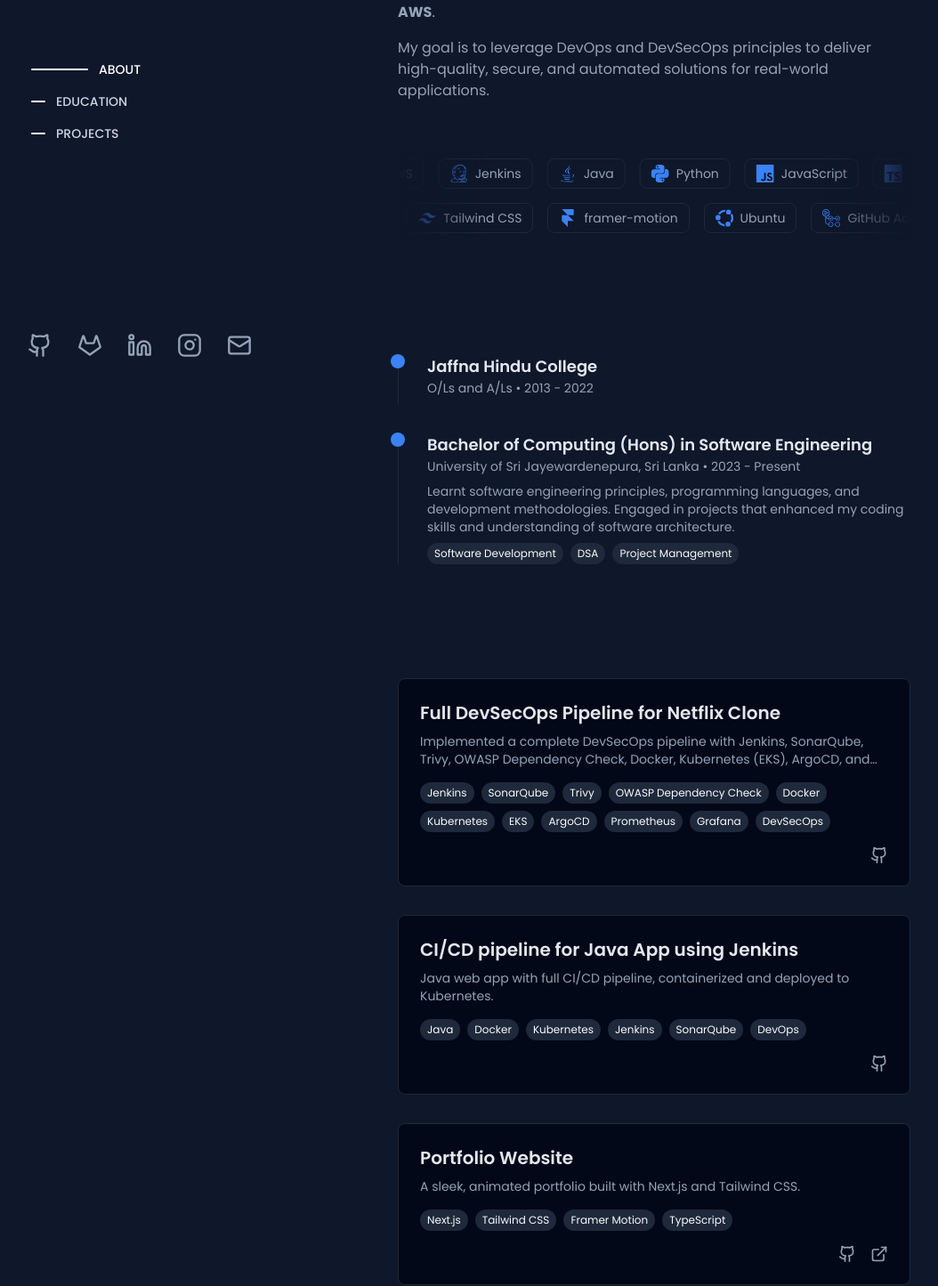
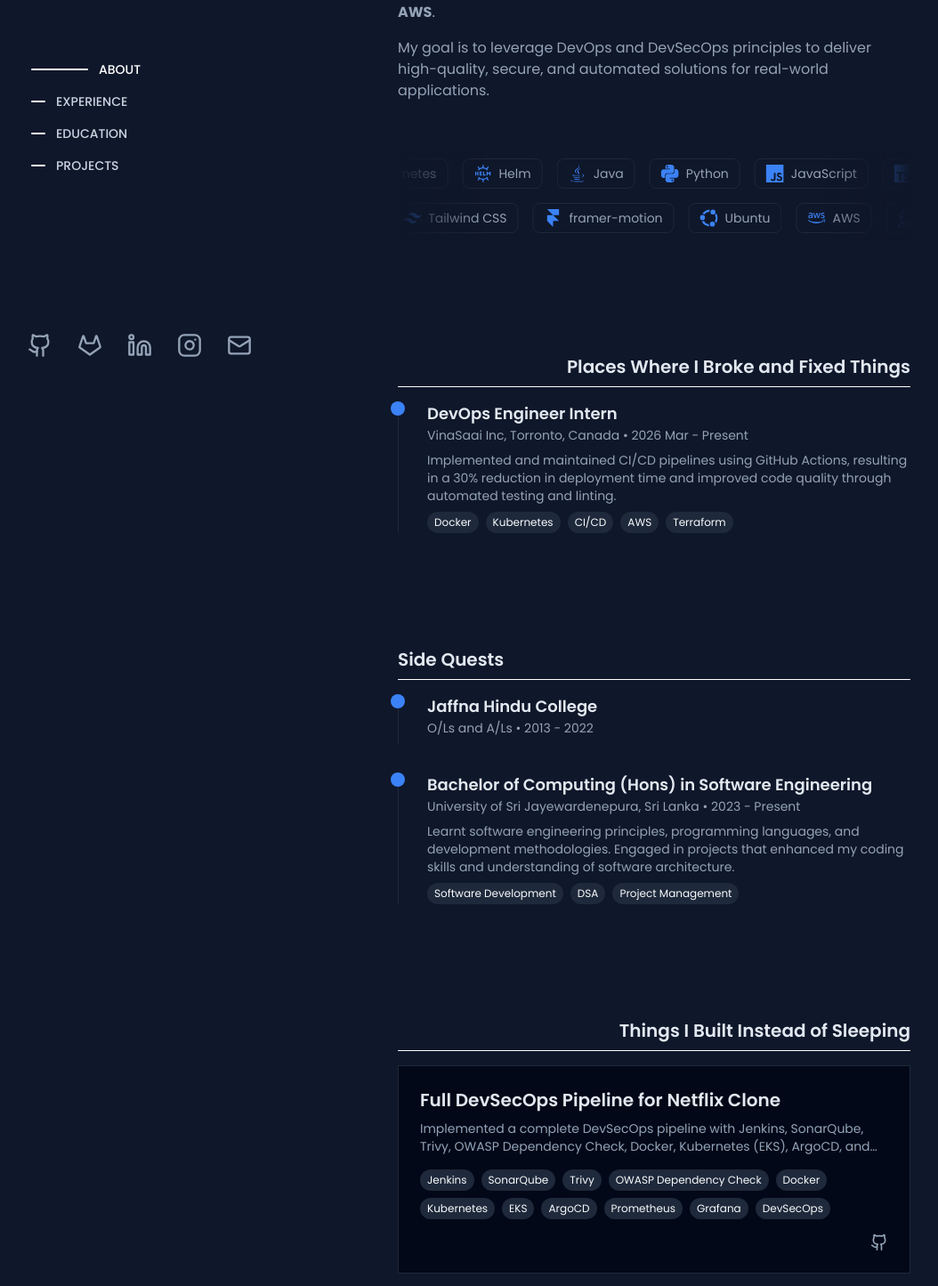
Before and after one commit to kishgi/my-portfolio, a Next.js app: page / in a window 1280 px wide. Shown: the part 350-1795 px from the top of the page at 89% size, without its empty margins (97-1151 px from the left). Built offline with nearby package versions, Linux system fonts and the light colour scheme.

Commit message:
Added Experience

```diff
--- a/app/page.tsx
+++ b/app/page.tsx
@@ -27,8 +27,9 @@ export default function Home() {
                   "
         >
           <About />
+
+          <Experience />
           <Education />
-          {/* <Experience /> */}
           <Projects />
           <Contact />
         </div>
--- a/components/sections/contact.tsx
+++ b/components/sections/contact.tsx
@@ -67,7 +67,7 @@ export function Contact() {
   };
 
   return (
-    <section id="contact" className="py-20">
+    <section id="contact" className="">
       <div className="container mx-auto px-4">
         <motion.div
           initial={{ opacity: 0, y: 20 }}
@@ -77,7 +77,9 @@ export function Contact() {
           className="max-w-3xl mx-auto"
         >
           <div>
-            <h3 className="text-xl font-semibold mb-4">Contact Form</h3>
+            <h3 className="text-xl font-semibold mb-4 justify-end border-b border-white border-border pb-2">
+              Ping Me
+            </h3>
             <form onSubmit={handleSubmit} className="space-y-4">
               {/* Hidden input for Web3Forms access key */}
               <input type="hidden" name="access_key" value={access_key} />
--- a/components/sections/education.tsx
+++ b/components/sections/education.tsx
@@ -29,7 +29,9 @@ export function Education() {
         viewport={{ once: true }}
         transition={{ duration: 0.5 }}
       >
-        {/* <h2 className="text-2xl font-bold mb-8">Experience</h2> */}
+        <h3 className="text-xl font-semibold mb-4 border-b border-white border-border pb-2">
+          Side Quests
+        </h3>
         <div className="space-y-8">
           {experiences.map((exp, index) => (
             <motion.div
--- a/components/sections/experience.tsx
+++ b/components/sections/experience.tsx
@@ -4,25 +4,12 @@ import { motion } from "framer-motion";
 
 const experiences = [
   {
-    title: "Senior Frontend Developer",
-    company: "Tech Company",
-    period: "2022 - Present",
-    description: "Led frontend development for enterprise applications using React, TypeScript, and modern web technologies.",
-    tags: ["React", "TypeScript", "Next.js", "Tailwind CSS"],
-  },
-  {
-    title: "Frontend Developer",
-    company: "Digital Agency",
-    period: "2020 - 2022",
-    description: "Developed responsive web applications and collaborated with designers to implement pixel-perfect UIs.",
-    tags: ["JavaScript", "React", "CSS", "HTML"],
-  },
-  {
-    title: "Junior Developer",
-    company: "Startup",
-    period: "2019 - 2020",
-    description: "Built and maintained client websites, implemented new features, and fixed bugs.",
-    tags: ["HTML", "CSS", "JavaScript", "WordPress"],
+    title: "DevOps Engineer Intern",
+    company: "VinaSaai Inc, Torronto, Canada",
+    period: "2026 Mar - Present",
+    description:
+      "Implemented and maintained CI/CD pipelines using GitHub Actions, resulting in a 30% reduction in deployment time and improved code quality through automated testing and linting.",
+    tags: ["Docker", "Kubernetes", "CI/CD", "AWS", "Terraform"],
   },
 ];
 
@@ -35,7 +22,9 @@ export function Experience() {
         viewport={{ once: true }}
         transition={{ duration: 0.5 }}
       >
-        {/* <h2 className="text-2xl font-bold mb-8">Experience</h2> */}
+        <h3 className="text-xl font-semibold mb-4 flex items-end justify-end border-b border-white border-border pb-2">
+          Places Where I Broke and Fixed Things
+        </h3>
         <div className="space-y-8">
           {experiences.map((exp, index) => (
             <motion.div
@@ -54,7 +43,9 @@ export function Experience() {
                     {exp.company} • {exp.period}
                   </p>
                 </div>
-                <p className="text-sm text-muted-foreground">{exp.description}</p>
+                <p className="text-sm text-muted-foreground">
+                  {exp.description}
+                </p>
                 <div className="flex flex-wrap gap-2">
                   {exp.tags.map((tag) => (
                     <span
--- a/components/sections/projects.tsx
+++ b/components/sections/projects.tsx
@@ -11,7 +11,7 @@ type Project = {
   description: string;
   fullDescription: string;
   tags: string[];
-  github: string;
+  github?: string;
   demo?: string;
   img?: string;
 };
@@ -50,14 +50,24 @@ const projects: Project[] = [
     img: "/images/java.png",
   },
   {
-    title: "Portfolio Website",
+    title:
+      "Azure DevOps GitOps CI/CD Pipeline for a multiple microservices application",
     description:
-      "A sleek, animated portfolio built with Next.js and Tailwind CSS.",
+      "Implemented an end-to-end CI/CD pipeline using Azure DevOps, AKS, and ArgoCD to deploy the Docker Voting App with GitOps practices.",
     fullDescription:
-      "A modern portfolio website showcasing projects and skills, built with Next.js, Tailwind CSS, TypeScript, and Framer Motion for smooth animations.",
-    tags: ["Next.js", "Tailwind CSS", "Framer Motion", "TypeScript"],
-    github: "https://github.com/yourusername/project",
-    demo: "https://project-demo.com",
+      "Designed and implemented a modern DevOps pipeline by migrating the Docker Voting App sample into a Kubernetes-based CI/CD workflow on Microsoft Azure. The project uses Azure DevOps Pipelines to automatically build and push Docker images to Azure Container Registry (ACR). A self-hosted Azure VM build agent was configured to run Docker builds and pipeline jobs. The application is deployed to Azure Kubernetes Service (AKS) with deployment manifests automatically updated using shell scripts to include new image tags. GitOps practices were implemented using ArgoCD to continuously synchronize the Kubernetes cluster with the repository, enabling near real-time automated deployments. Secure image pulling from ACR was configured using ImagePullSecrets. This project demonstrates practical experience with CI/CD automation, Kubernetes deployment strategies, and GitOps workflows in the Azure ecosystem.",
+    tags: [
+      "Azure DevOps",
+      "Azure Kubernetes Service (AKS)",
+      "Azure Container Registry (ACR)",
+      "Docker",
+      "Kubernetes",
+      "ArgoCD",
+      "GitOps",
+      "Shell Scripting",
+      "CI/CD",
+    ],
+    img: "/images/azure.png",
   },
 ];
 
@@ -72,6 +82,9 @@ export function Projects() {
         viewport={{ once: true }}
         transition={{ duration: 0.5 }}
       >
+        <h3 className="text-xl font-semibold mb-4 flex items-end justify-end border-b border-white border-border pb-2">
+          Things I Built Instead of Sleeping
+        </h3>
         <div className="flex flex-col gap-8">
           {projects.map((project, index) => (
             <motion.article
@@ -80,7 +93,7 @@ export function Projects() {
               whileInView={{ opacity: 1, y: 0 }}
               viewport={{ once: true }}
               transition={{ duration: 0.5, delay: index * 0.1 }}
-              className="group relative overflow-hidden rounded-lg border border-border bg-card p-6 cursor-pointer"
+              className="group relative overflow-hidden border border-border bg-card p-6 cursor-pointer"
               onClick={() => setSelectedProject(project)}
             >
               <div className="space-y-4">
--- a/components/sidebar.tsx
+++ b/components/sidebar.tsx
@@ -34,6 +34,7 @@ const socialLinks = [
 
 const navLinks = [
   { name: "ABOUT", href: "#about" },
+  { name: "EXPERIENCE", href: "#experience" },
   { name: "EDUCATION", href: "#education" },
   { name: "PROJECTS", href: "#projects" },
 ];
@@ -51,7 +52,7 @@ export function Sidebar() {
           }
         });
       },
-      { threshold: 0.6 }
+      { threshold: 0.6 },
     );
 
     sectionIds.forEach((id) => {
--- a/components/sidebar_mob.tsx
+++ b/components/sidebar_mob.tsx
@@ -34,6 +34,7 @@ const socialLinks = [
 const navLinks = [
   { name: "ABOUT", href: "#about" },
   { name: "EXPERIENCE", href: "#experience" },
+  { name: "EDUCATION", href: "#education" },
   { name: "PROJECTS", href: "#projects" },
 ];
 
@@ -50,7 +51,7 @@ export function SidebarMobile() {
           }
         });
       },
-      { threshold: 0.6 }
+      { threshold: 0.6 },
     );
 
     sectionIds.forEach((id) => {
--- a/components/tech_marquee.tsx
+++ b/components/tech_marquee.tsx
@@ -65,12 +65,9 @@ const techStack = [
   { name: "Ansible", icon: SiAnsible },
   { name: "Terraform", icon: SiTerraform },
   { name: "NGINX", icon: SiNginx },
-  { name: "Cloudflare Tunnel", icon: SiCloudflare },
   { name: "Git", icon: SiGit },
-  { name: "PyCharm", icon: SiPycharm },
   { name: "Postman", icon: SiPostman },
-  { name: "MongoDB Compass", icon: SiMongodb },
-  { name: "RedisInsight", icon: SiRedis },
+  { name: "MongoDB", icon: SiMongodb },
   { name: "React", icon: SiReact },
   { name: "pandas", icon: SiPandas },
   { name: "NumPy", icon: SiNumpy },
@@ -94,7 +91,7 @@ const TechCard = ({
   <div
     className={cn(
       "flex items-center gap-2 px-3 py-1.5 rounded-lg border w-max",
-      "transition-colors"
+      "transition-colors",
     )}
   >
     <Icon className="w-4 h-4 sm:w-5 sm:h-5 text-primary" />
```
Also changed, not shown: public/images/azure.png (added), 1 other file (tests, documents, lock files or other folders).
